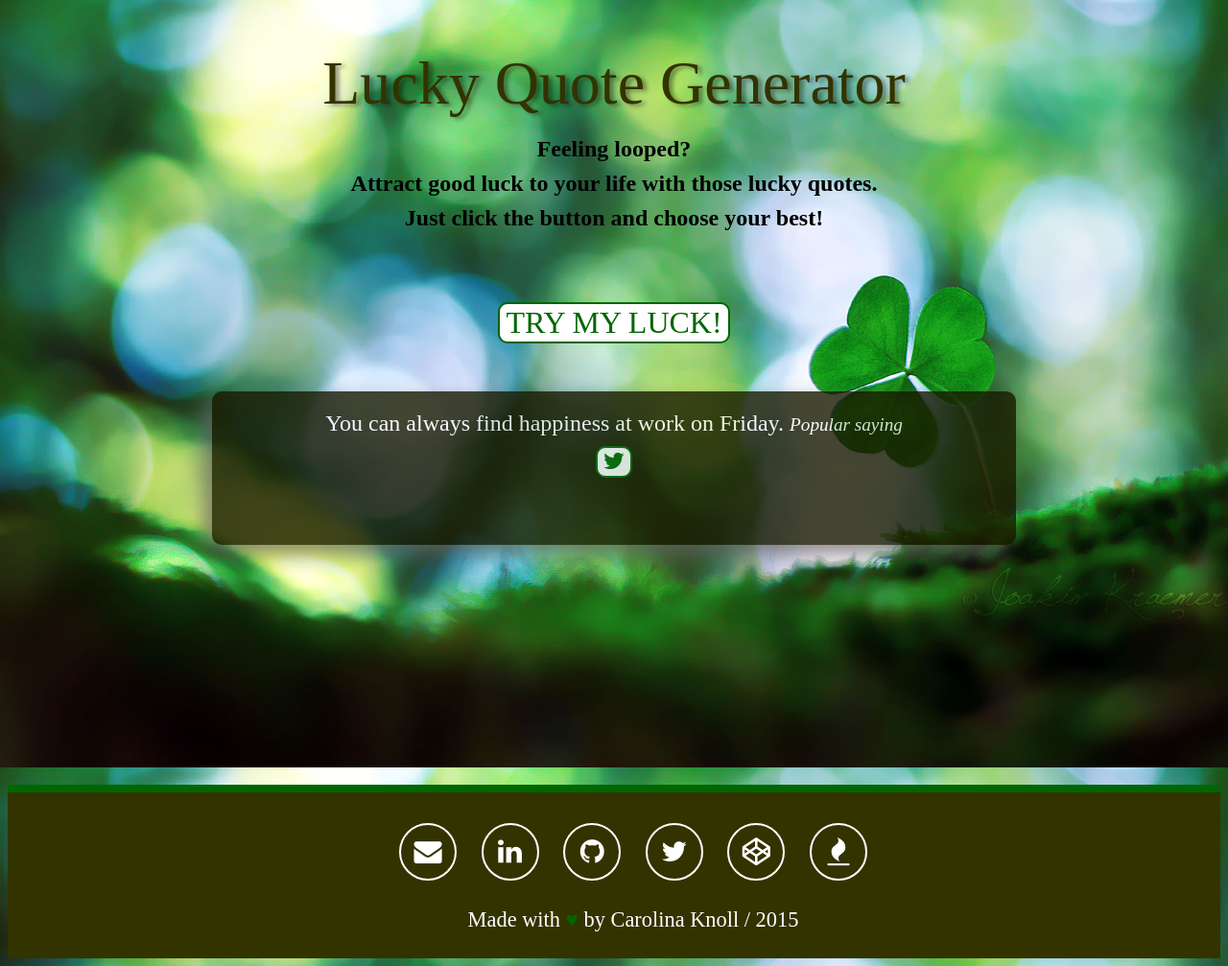
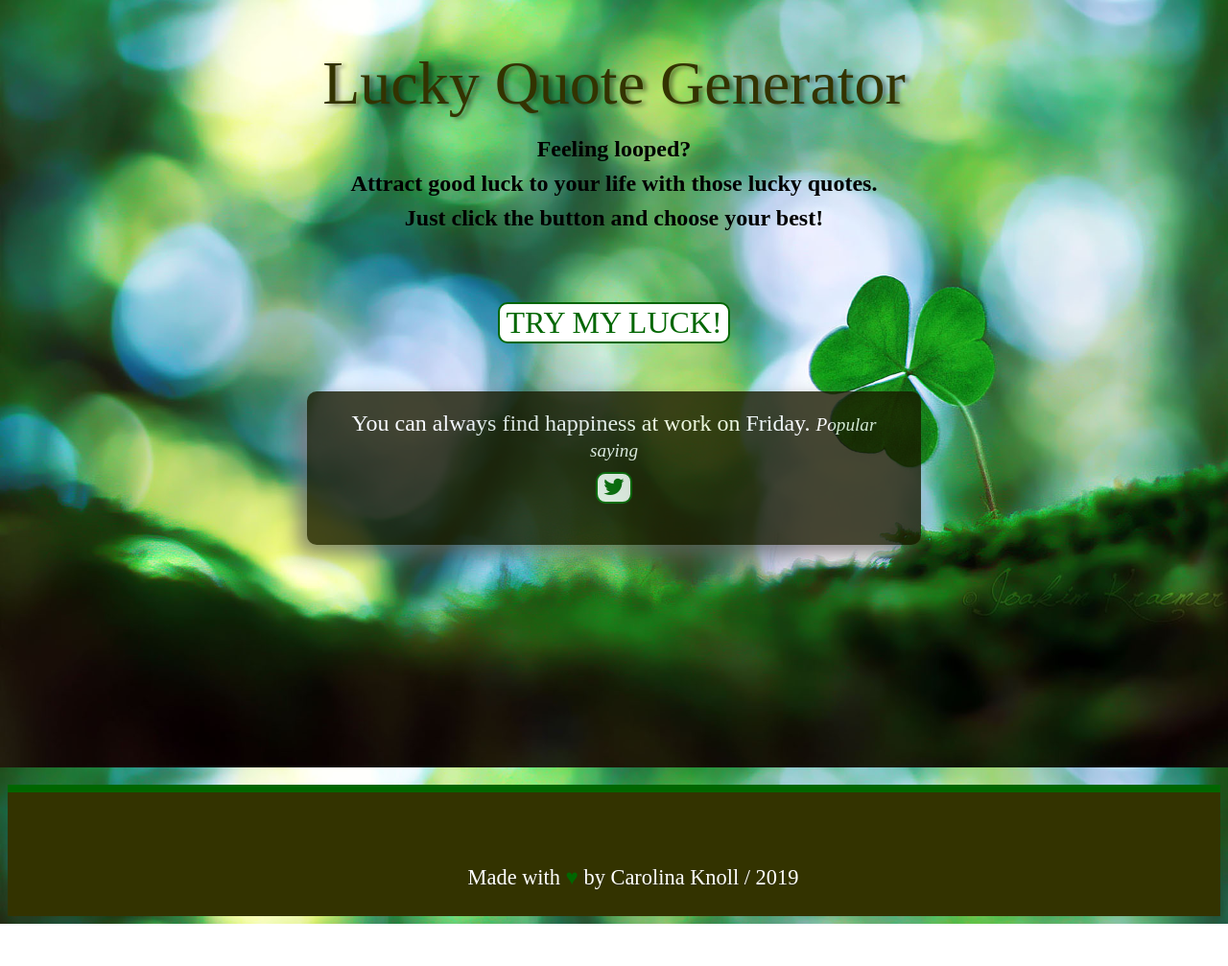
Before and after one commit to carolinaknoll/quote-generator, a plain HTML site: page index.html in a window 1280 px wide. Shown: the whole page at 96% size. After the commit the page ends 963 px from the top, so only its background shows below. Drawn offline with nearby package versions, Linux system fonts and the light colour scheme; a web font is replaced by a local one.

Commit message:
Update footer, fix quote button transition and quote box max-width

```diff
--- a/default-quote-generator/css/unusual-quote-apparatus.css
+++ b/default-quote-generator/css/unusual-quote-apparatus.css
@@ -47,13 +47,13 @@ body {
   border: 2px solid #006600;
   border-radius: 10px;
   margin: 50px;
+  transition: 0.2s;
 }
 
 .quote-button:hover {
   background: #E1DFDF;
   border: 4px solid #006600;
   transform: scale(1.1);
-  transition: 0.2s;
   text-shadow: 1px 1px 1px rgba(0, 0, 0, 20);
   box-shadow: 3px 3px 3px rgba(0, 0, 0, 0.5);
 }
@@ -76,8 +76,7 @@ body {
   padding: 20px;
   margin: 0 auto;
   height: 120px;
-  max-width: 70%;
-  max-height: auto;
+  max-width: 600px;
   border-radius: 10px;
   color: #FFF;
   box-shadow: -10px 10px 20px rgba(100, 100, 100, 0.9);
--- a/index.html
+++ b/index.html
@@ -23,54 +23,33 @@
           Attract good luck to your life with those lucky quotes.
           <br/>Just click the button and choose your best!
         </h2>
+
         <button title="Get new quote!" class="quote-button" id="new-quote">Try my luck!</button>
+
         <div class="quote-box" id="quote-box">
           <span class="saying" id="text"></span>
           <span class="author" id="author"></span>
+
           <a id="tweet-quote" title="Tweet quote!" href="https://twitter.com/intent/tweet" target="_blank" rel="noopener noreferrer">
             <button class="quote-button" id="new-quote"><i class="fa fa-twitter"></i></button>
           </a>
         </div>
+
       </div>
     </div>
 
     <footer class="footer">
       <div class="container">
         <div class="row">
-          <ul class="list-inline">
-            <li class="contact">
-              <a href="mailto:carolinasknoll@gmail.com">
-                <i class="fa fa-envelope"></i>
-              </a>
-            </li>
-            <li class="linkedin">
-              <a href="https://www.linkedin.com/in/carolinaknoll">
-                <i class="fa fa-linkedin"></i>
-              </a>
-            </li>
-            <li class="github">
-              <a href="https://github.com/carolinaknoll">
-                <i class="fa fa-github"></i>
-              </a>
-            </li>
-            <li class="twitter">
-              <a href="https://twitter.com/carolina_knoll">
-                <i class="fa fa-twitter"></i>
-              </a>
-            </li>
-            <li class="codepen">
-              <a href="http://codepen.io/carolinaknoll/">
-                <i class="fa fa-codepen"></i>
-              </a>
-            </li>
-            <li class="freecodecamp">
-              <a href="http://www.freecodecamp.com/carolinaknoll">
-                <i class="fa fa-fire"></i>
-              </a>
-            </li>
-            <p>Made with
-              <span>&hearts;</span>
-              by Carolina Knoll / 2015</p>
+          <ul>
+            <li className="contact"><a href="mailto:carolinasknoll@gmail.com"><i className="fa fa-envelope"></i></a></li>
+            <li className="linkedin"><a href="https://www.linkedin.com/in/carolinaknoll"><i className="fa fa-linkedin"></i></a></li>
+            <li className="github"><a href="https://github.com/carolinaknoll"><i className="fa fa-github"></i></a></li>
+            <li className="twitter"><a href="https://twitter.com/carolina_knoll"><i className="fa fa-twitter"></i></a></li>
+            <li className="codepen"><a href="http://codepen.io/carolinaknoll/"><i className="fa fa-codepen"></i></a></li>
+            <li className="freecodecamp"><a href="http://www.freecodecamp.com/carolinaknoll"><i className="fa fa-fire"></i></a></li>
+
+            <p>Made with <span> &hearts; </span> by Carolina Knoll / 2019</p>
           </ul>
         </div>
       </div>
@@ -79,5 +58,4 @@
     <script src="default-quote-generator/js/unusual-quote-apparatus.js"></script>
     <script src="https://cdn.freecodecamp.org/testable-projects-fcc/v1/bundle.js"></script>
   </body>
-
 </html>
--- a/react-quote-generator/src/styles/quote-box.css
+++ b/react-quote-generator/src/styles/quote-box.css
@@ -8,13 +8,13 @@
   border: 2px solid #006600;
   border-radius: 10px;
   margin: 50px;
+  transition: 0.2s;
 }
 
 .quote-button:hover {
   background: #E1DFDF;
   border: 4px solid #006600;
   transform: scale(1.1);
-  transition: 0.2s;
   text-shadow: 1px 1px 1px rgba(0, 0, 0, 20);
   box-shadow: 3px 3px 3px rgba(0, 0, 0, 0.5);
 }
@@ -27,8 +27,7 @@
   padding: 20px;
   margin: 0 auto;
   height: 120px;
-  max-width: 70%;
-  max-height: auto;
+  max-width: 600px;
   border-radius: 10px;
   color: #FFF;
   box-shadow: -10px 10px 20px rgba(100, 100, 100, 0.9);
```
Also changed, not shown: react-quote-generator/src/components/footer.js (+11 -36 lines).
